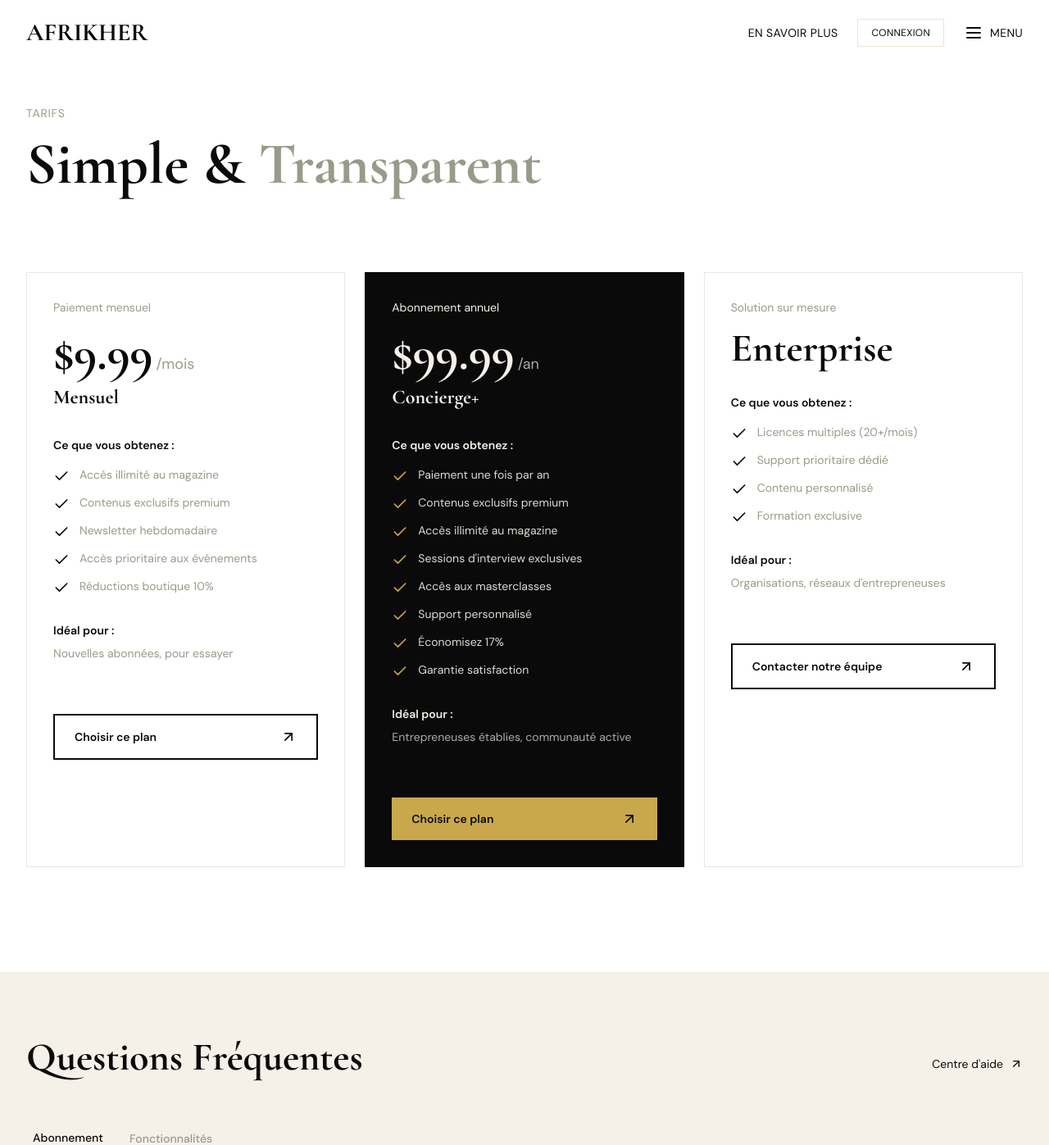
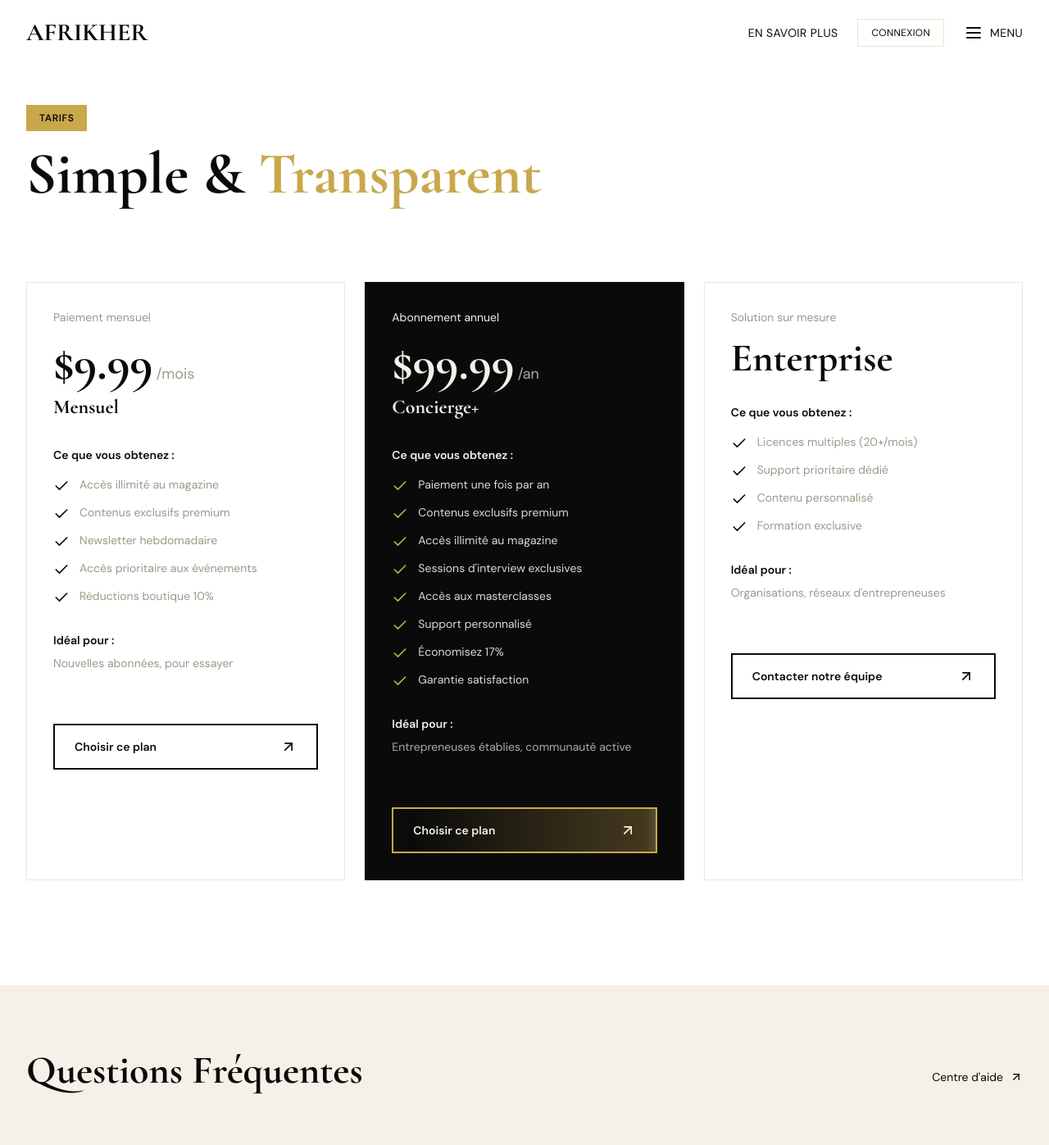
Before and after one commit to ekilalumande7-crypto/afrikher-client, a Next.js app: page /abonnements in a window 1280 px wide. Shown: the top 1397 px of the page at 82% size. Built offline with nearby package versions, Linux system fonts and the light colour scheme; no server answers.

Commit message:
Update subscriptions page premium UI

```diff
--- a/app/abonnements/page.tsx
+++ b/app/abonnements/page.tsx
@@ -147,13 +147,13 @@ export default function AbonnementsPage() {
       <section className="pt-32 pb-20 px-4 sm:px-6 lg:px-8">
         <div className="max-w-7xl mx-auto">
           <div className="mb-4">
-            <p className="font-sans text-sm uppercase tracking-wider text-afrikher-gray">
+            <span className="inline-block bg-afrikher-gold px-4 py-2 font-sans text-xs uppercase tracking-wider text-afrikher-dark font-semibold">
               Tarifs
-            </p>
+            </span>
           </div>
           <h1 className="font-display text-5xl md:text-7xl font-bold text-afrikher-dark mb-4">
             Simple &{' '}
-            <span className="text-afrikher-gray" style={{ fontFamily: 'Cormorant Garamond, serif' }}>
+            <span className="text-afrikher-gold" style={{ fontFamily: 'Cormorant Garamond, serif' }}>
               Transparent
             </span>
           </h1>
@@ -244,13 +244,22 @@ export default function AbonnementsPage() {
                 <button
                   onClick={() => plan.isEnterprise ? handleContactEnterprise() : handleSubscribe(plan.plan)}
                   disabled={loading !== null || (subscription?.status === 'active' && !plan.isEnterprise)}
-                  className={`w-full py-4 px-6 font-sans font-semibold text-sm flex items-center justify-between group transition-all duration-300 ${
+                  className={`relative w-full py-4 px-6 font-sans font-semibold text-sm flex items-center justify-between group overflow-hidden transition-all duration-300 disabled:opacity-50 disabled:cursor-not-allowed ${
                     plan.featured
-                      ? 'bg-afrikher-gold text-afrikher-dark hover:bg-opacity-90'
+                      ? 'bg-afrikher-dark text-afrikher-cream border-2 border-afrikher-gold'
                       : 'border-2 border-afrikher-dark text-afrikher-dark hover:bg-afrikher-dark hover:text-afrikher-cream'
-                  } disabled:opacity-50 disabled:cursor-not-allowed`}
+                  }`}
                 >
-                  <span>
+                  {plan.featured && (
+                    <span
+                      className="absolute inset-0 animate-gold-shimmer"
+                      style={{
+                        background: 'linear-gradient(90deg, transparent 0%, rgba(201, 168, 76, 0.3) 45%, rgba(244, 228, 184, 0.5) 50%, rgba(201, 168, 76, 0.3) 55%, transparent 100%)',
+                        backgroundSize: '200% 100%'
+                      }}
+                    />
+                  )}
+                  <span className="relative z-10">
                     {loading === plan.plan
                       ? 'Redirection...'
                       : subscription?.status === 'active' && !plan.isEnterprise
@@ -259,7 +268,7 @@ export default function AbonnementsPage() {
                       ? 'Contacter notre équipe'
                       : 'Choisir ce plan'}
                   </span>
-                  <ArrowUpRight className="w-5 h-5 group-hover:translate-x-1 group-hover:-translate-y-1 transition-transform duration-300" />
+                  <ArrowUpRight className="relative z-10 w-5 h-5 group-hover:translate-x-1 group-hover:-translate-y-1 transition-transform duration-300" />
                 </button>
               </div>
             </div>
--- a/app/globals.css
+++ b/app/globals.css
@@ -130,6 +130,10 @@
     }
   }
 
+  .animate-gold-shimmer {
+    animation: shimmer 3s ease-in-out infinite;
+  }
+
   .gold-shimmer-text {
     background: linear-gradient(
       90deg,
```
